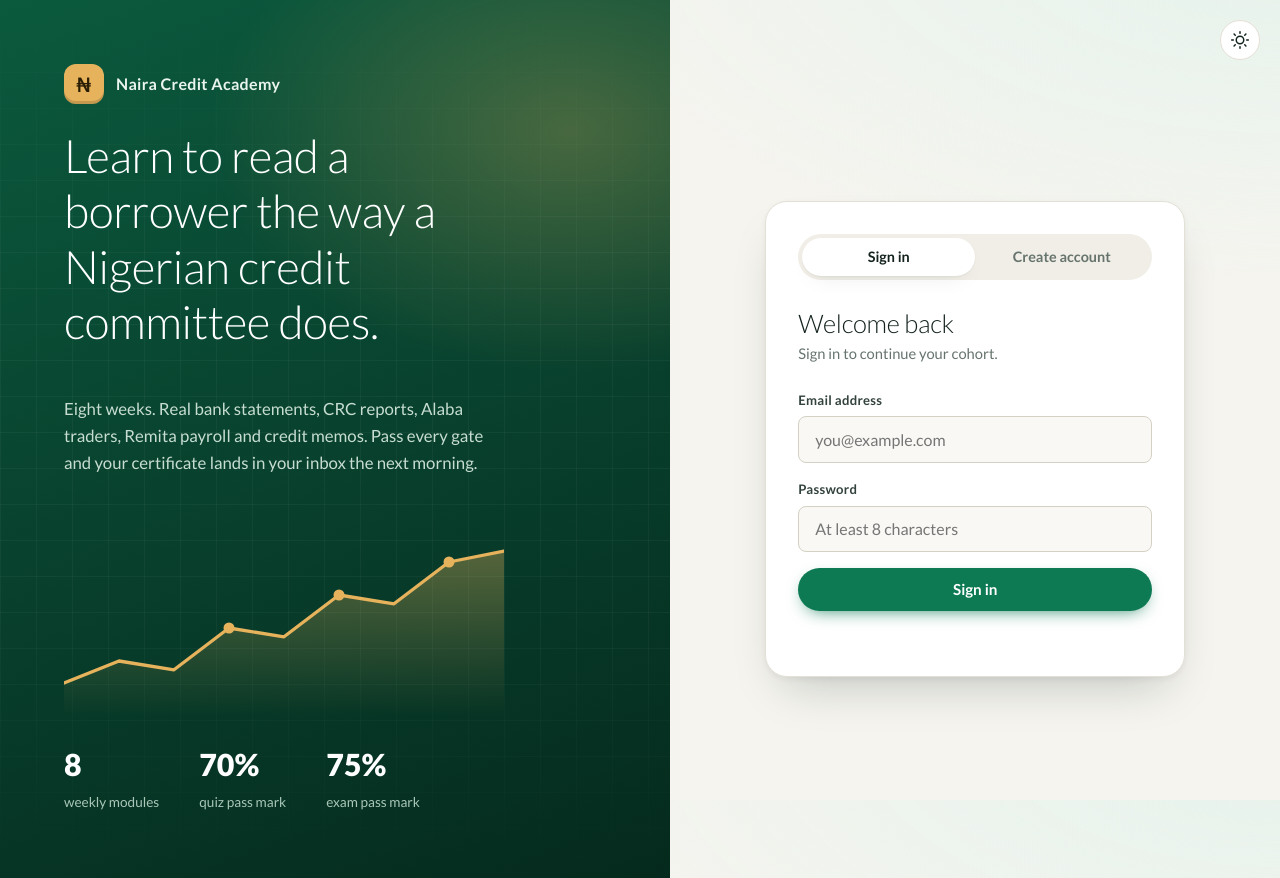
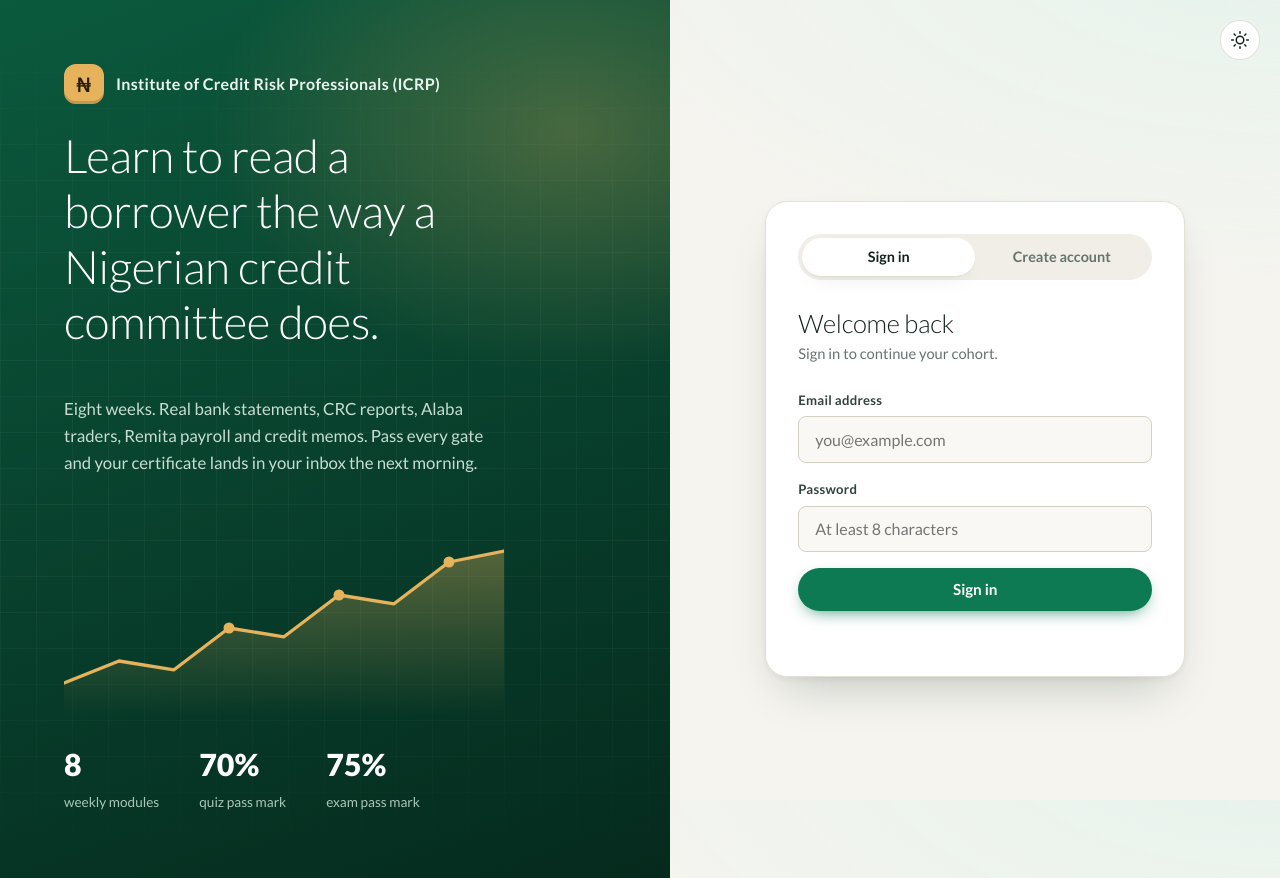
Before and after one commit to ApuabiOluwashina/Credit_Analysis_Course, a plain HTML site: page index.html in a window 1280 px wide. Drawn offline with Linux system fonts and the light colour scheme.

Commit message:
Update index.html

```diff
--- a/index.html
+++ b/index.html
@@ -3,7 +3,7 @@
 <head>
   <meta charset="UTF-8" />
   <meta name="viewport" content="width=device-width, initial-scale=1.0" />
-  <title>Naira Credit Academy | 8-Week Credit Analyst Programme</title>
+  <title>Institute of Credit Risk Professionals (ICRP) | 8-Week Credit Analyst Programme</title>
   <meta name="description" content="An 8-week training programme for credit analysts working in Nigerian commercial banks, microfinance banks and digital lenders." />
   <link rel="preconnect" href="https://fonts.googleapis.com" />
   <link rel="preconnect" href="https://fonts.gstatic.com" crossorigin />
@@ -25,7 +25,7 @@
     <div class="auth__art" aria-hidden="true">
       <div class="auth__brand">
         <span class="logo-mark">₦</span>
-        <span>Naira Credit Academy</span>
+        <span>Institute of Credit Risk Professionals (ICRP)</span>
       </div>
       <h1 class="auth__headline">Learn to read a borrower the way a Nigerian credit committee does.</h1>
       <p class="auth__sub">Eight weeks. Real bank statements, CRC reports, Alaba traders, Remita payroll and credit memos. Pass every gate and your certificate lands in your inbox the next morning.</p>
@@ -107,7 +107,7 @@
       <div class="sidebar__brand">
         <span class="logo-mark">₦</span>
         <div>
-          <strong>Naira Credit Academy</strong>
+          <strong>Institute of Credit Risk Professionals (ICRP)</strong>
           <small>Credit Analyst Programme</small>
         </div>
       </div>
```
